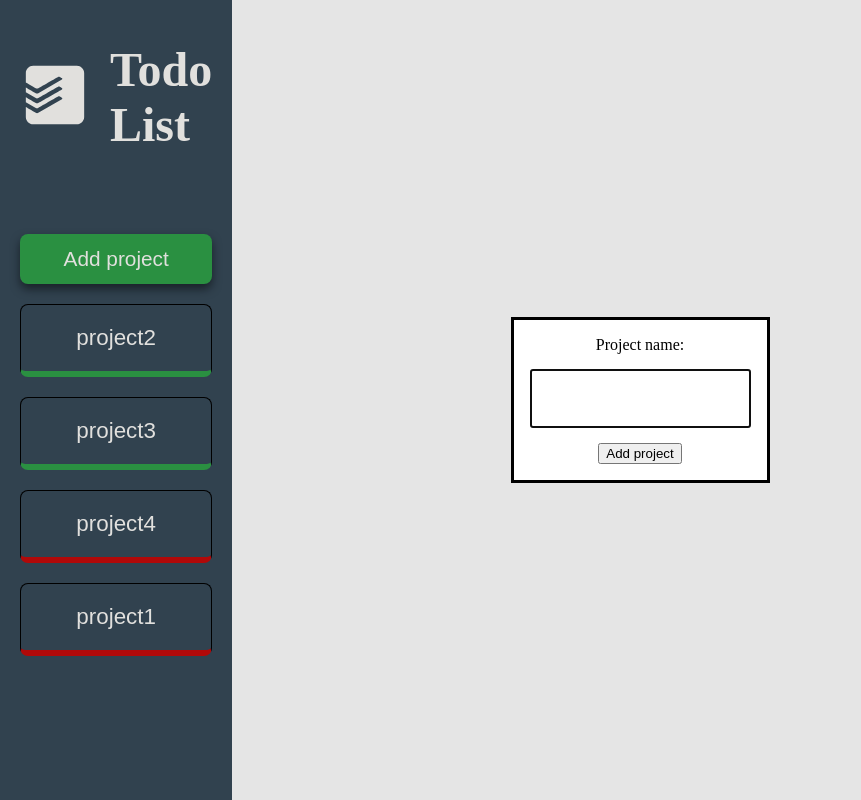
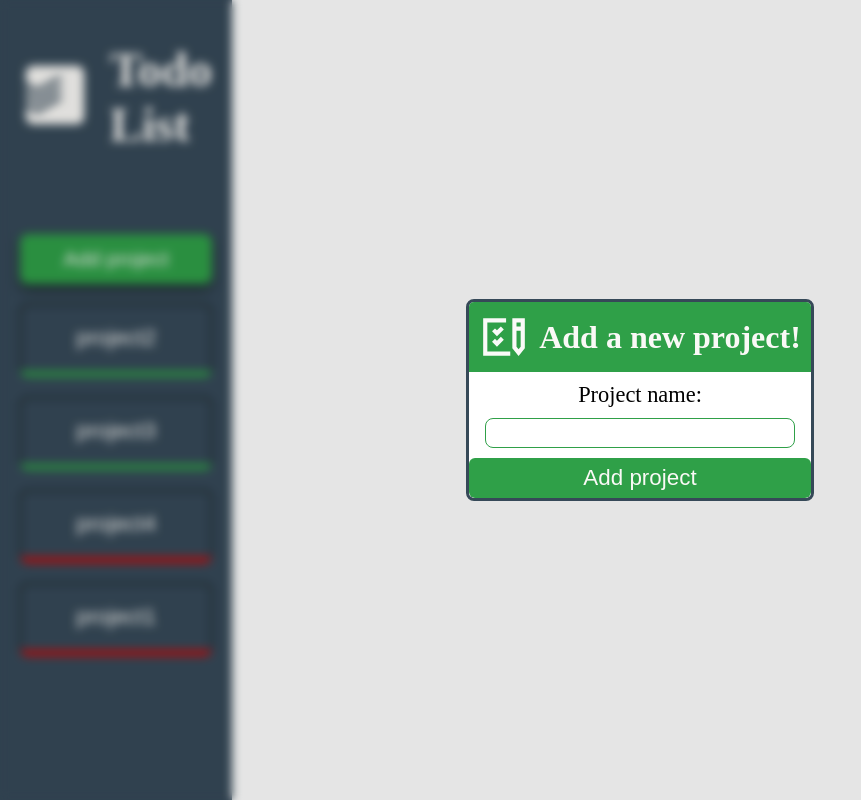
Before and after one commit to JustNormalProgrammer/odin-todo, a website built with webpack: page src/template.html in a window 1280 px wide. Both pictures are taken after a click on the button "Add project". Shown: the whole page, without its empty margins (0-861 px from the left). Built offline with nearby package versions, Linux system fonts and the light colour scheme.

Commit message:
Add styles to the dialog element

```diff
--- a/src/style.css
+++ b/src/style.css
@@ -1,5 +1,8 @@
 body{
     margin: 0;
+}
+textarea:focus, input:focus{
+    outline: none;
 }
 ul{
     list-style-type: none;
@@ -36,7 +39,7 @@ h1{
 }
 .add-btn:hover{
     box-shadow: 0px 10px 20px 2px rgba(0, 0, 0, 0.25);
-    filter: brightness(75%)
+    filter: brightness(75%);
 }
 .left-toc{
     display: flex;
@@ -71,8 +74,58 @@ h1{
     display: flex;
     flex-direction: column;
     align-items: center;
-    gap: 15px;
+    gap: 10px;
+}
+.add-form label{
+    font-size: 1.4rem;
 }
 #prj-name{
-    padding: 20px;
+    border-radius: 8px;
+    height: 30px;
+    padding: 10px;
+    font-size: 1.4rem;
+    text-align: center;
+    box-sizing: border-box;
 }
+#prj-name:focus{
+    border: 1px solid #2fa048;
+}
+dialog{
+    border: 3px solid #364958;
+    border-radius: 8px;
+    padding: 0;
+}
+.dialog-header{
+    display: flex;
+    align-items: center;
+    gap: 10px;
+    background-color: #2fa048;
+    color: #FAF9F6;
+    margin-bottom: 10px;
+    padding: 10px;
+}
+.header-text{
+    font-size: 2rem;
+    font-weight: 600;
+    color:#FAF9F6;
+}
+.dialog-header img{
+    width: 50px;
+    filter: invert(100%) sepia(59%) saturate(1176%) hue-rotate(298deg) brightness(121%) contrast(96%);
+}
+dialog::backdrop{
+    backdrop-filter: blur(5px);
+}
+button[type="submit"]{
+    background-color: #2fa048;
+    color: #FAF9F6;
+    border: none;
+    border-radius: 6px;
+    width: 100%;
+    height: 40px;
+    font-size: 1.4rem;
+    transition: filter .5s;
+}
+button[type="submit"]:hover{
+    filter: brightness(75%)
+}
--- a/src/template.html
+++ b/src/template.html
@@ -24,6 +24,12 @@
                 </ul>
             </nav>
             <dialog>
+                <div class="dialog-header">
+                    <img src="assets/checklist-svgrepo-com.svg" alt="New project icon">
+                    <div class="header-text">
+                        Add a new project!
+                    </div>
+                </div>
                 <form action="#" class="add-form">
                     <label for="prj-name">Project name:</label>
                     <input type="text" name="prj-name" id="prj-name">
```
Also changed, not shown: src/assets/checklist-svgrepo-com.svg (added).
